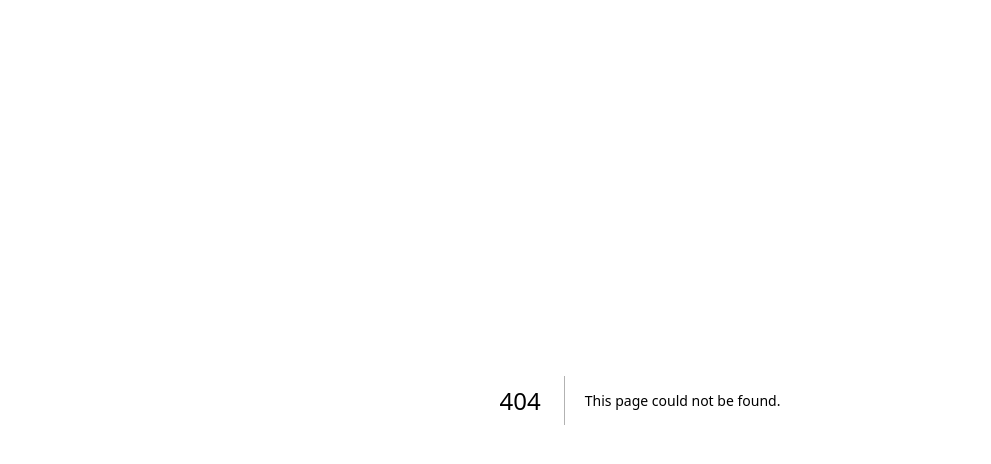
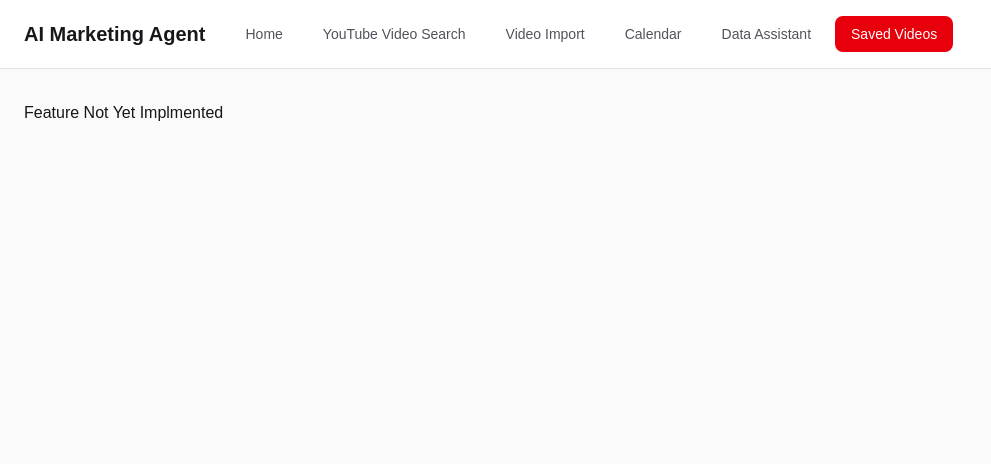
Before and after one commit to Juliusshipton/reel-analyzer, a Next.js app: page /dashboard/saved-videos in a window 1280 px wide. Before the commit this address had no page. Shown: the top 464 px of the page, without its empty margins (0-991 px from the left). Built offline with nearby package versions, Linux system fonts and the light colour scheme.

Commit message:
Added Saved Videos Tab
Just a UI place holder since the feature has not yet been implemented.

```diff
--- /dev/null
+++ b/src/app/dashboard/saved-videos/page.tsx
@@ -0,0 +1,8 @@
+//This is just a place holder
+//TODO implement a compnent for this and add it here
+
+export default function SavedVideosPage() {
+    return (
+        <main>Feature Not Yet Implmented</main>
+    )
+}
--- a/src/components/dashboard/DashboardNavbar.tsx
+++ b/src/components/dashboard/DashboardNavbar.tsx
@@ -9,7 +9,8 @@ const navigationItems = [
   { label: "YouTube Video Search", href: "/dashboard/youtube-search"},
   { label: "Video Import", href: "/dashboard/video-import"},
   { label: "Calendar", href: "/dashboard/calendar"},
-  { label: "Data Assistant", href: "/dashboard/data-assistant"}
+  { label: "Data Assistant", href: "/dashboard/data-assistant"},
+  { label: "Saved Videos", href: "/dashboard/saved-videos"}
 ];
 
 export default function DashboardNavbar() {
```
